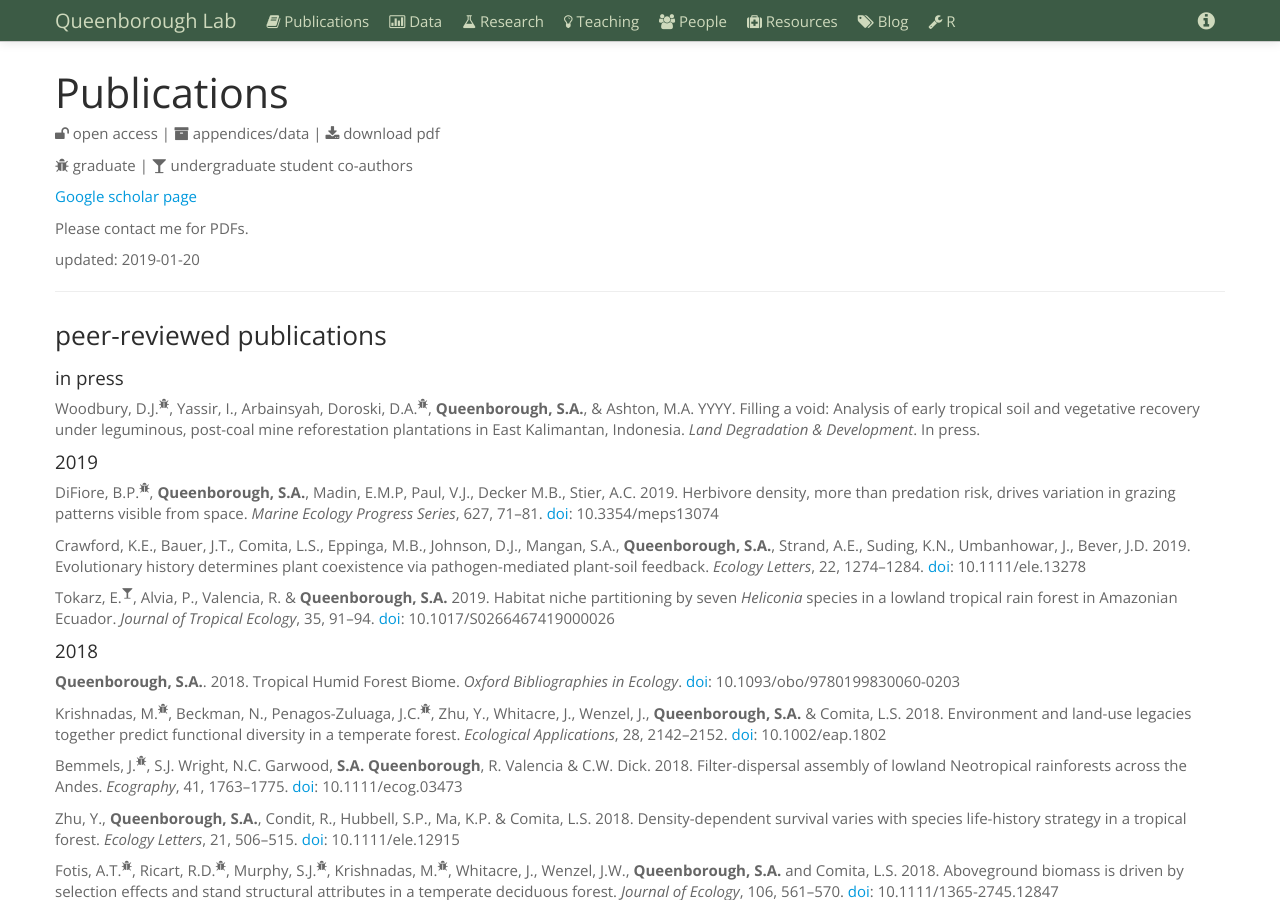
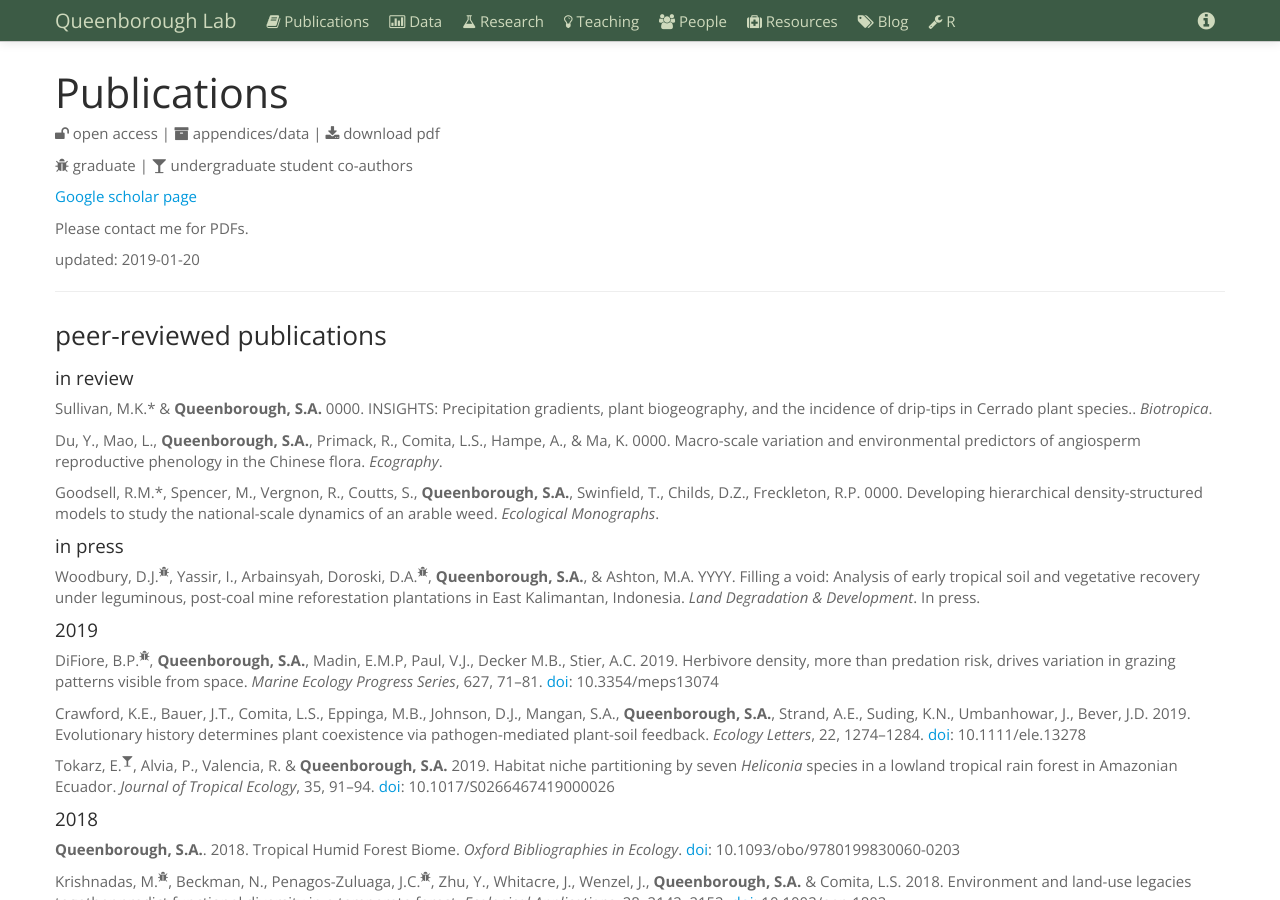
Before and after one commit to saq/saq.github.io, a Jekyll site: the page built from publications.md, in a window 1280 px wide and 900 px high. Built offline with Jekyll 4.4.1, drawn with Linux system fonts in a browser that asks for light colours; some of the changed text lies outside the part shown.

Commit message:
Update publications.md

```diff
--- a/publications.md
+++ b/publications.md
@@ -22,6 +22,15 @@ updated: 2019-01-20
 <hr>
 
 ### peer-reviewed publications
+
+#### in review
+
+Sullivan, M.K.\* & **Queenborough, S.A.** 0000. INSIGHTS: Precipitation gradients, plant biogeography, and the incidence of drip-tips in Cerrado plant species.. *Biotropica*.
+
+Du, Y., Mao, L., **Queenborough, S.A.**, Primack, R., Comita, L.S., Hampe, A., & Ma, K. 0000. Macro-scale variation and environmental predictors of angiosperm reproductive phenology in the Chinese flora. *Ecography*.
+
+Goodsell, R.M.\*,  Spencer, M., Vergnon, R.,  Coutts, S., **Queenborough, S.A.**, Swinfield, T., Childs, D.Z., Freckleton, R.P. 0000. Developing hierarchical density-structured models to study the national-scale dynamics of an arable weed. *Ecological Monographs*.
+
 
 #### in press
 
@@ -151,18 +160,6 @@ Cooke, I.R., **Queenborough, S.A.**, Mattison, E.H.A., Bailey, A.P., Sandars, D.
 
 **Queenborough, S.A.**, Burslem, D.F.R.P., Garwood, N.C., Valencia, R. 2007. Habitat niche partitioning by 16 species of Myristicaceae in Amazonian Ecuador. *Plant Ecology* **192**, 193--207. [doi](http://dx.doi.org/10.1007/s11258-007-9328-3): 10.1007/s11258-007-9328-3 \| <a href="../assets/pubs/2007-Queenborough-PlEcol.pdf"><span class="icon-download-alt"></span></a>
 
-<hr>
-
-### in review
-
-Sullivan, M.K.* & **Queenborough, S.A.** Incidence and abundance of drip-tips increases in wetter sites of the cerrado savannas of Brazil. *Biotropica*.
-
-
-**Queenborough, S.A.** & Sam G.M. Bridgewater. YYYY. Two methods of tree plot inventory from tropical limestone deciduous forest, Belize. *PeerJ*.
-
-**Queenborough, S.A.** & Kulesza, A.E. YYYY. How the Giraffe got its Neck. *National Center for Case Study Teaching in Science*.
-
-
 
 
 <hr>
```
